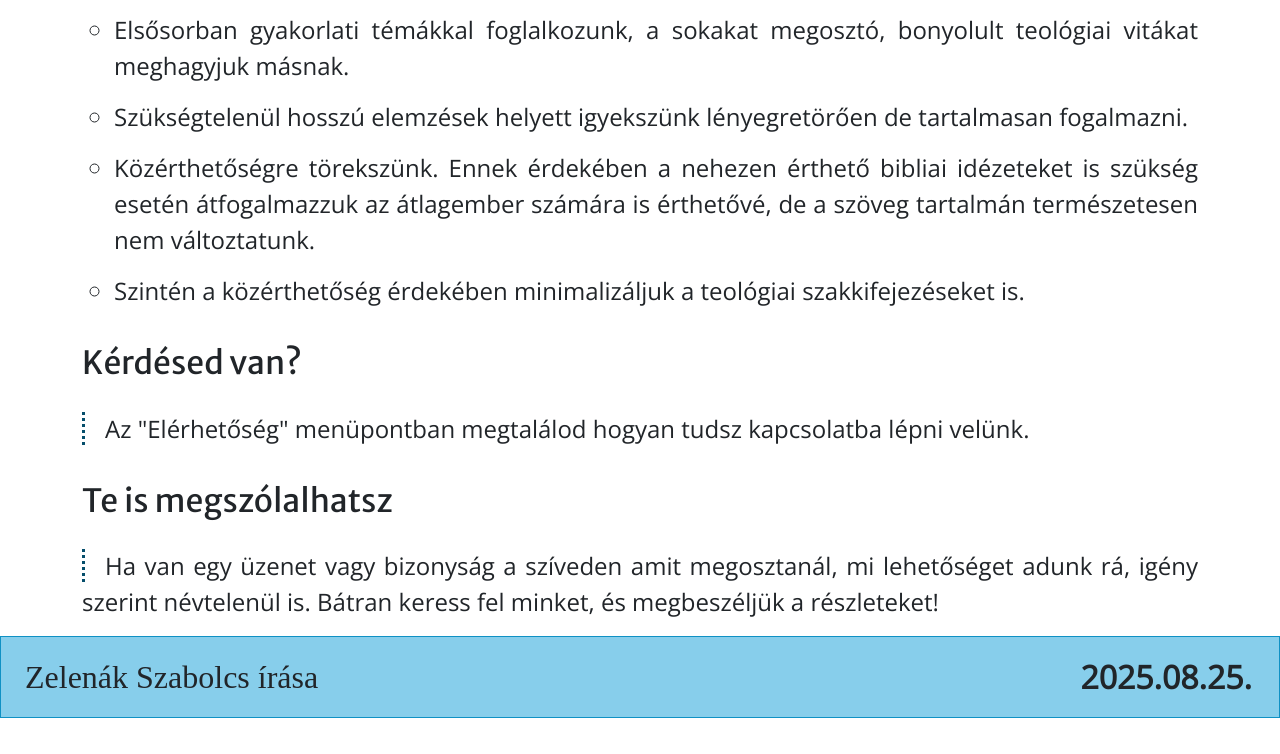
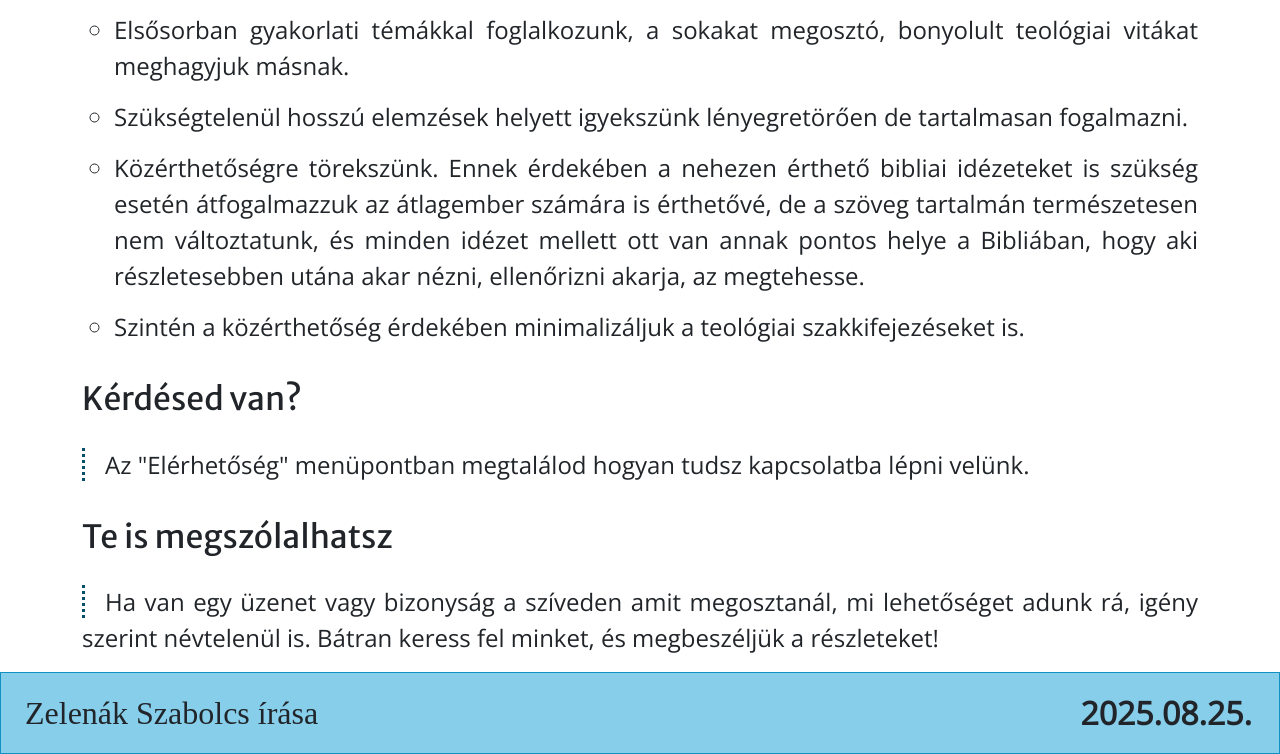
Before and after one commit to ZSzabolcs/UnknownBaptist, a plain HTML site: page index.html in a window 1280 px wide. Shown: the part 3649-4403 px from the top of the page. Before the commit the page ends 4367 px from the top, so only its background shows below. Drawn offline with nearby package versions, Linux system fonts and the light colour scheme; a web font is replaced by a local one.

Commit message:
Add files via upload

```diff
--- a/index.html
+++ b/index.html
@@ -174,7 +174,7 @@
                 Szükségtelenül hosszú elemzések helyett igyekszünk lényegretörően de tartalmasan fogalmazni.
             </li>
             <li>
-                Közérthetőségre törekszünk. Ennek érdekében a nehezen érthető bibliai idézeteket is szükség esetén átfogalmazzuk az átlagember számára is érthetővé, de a szöveg tartalmán természetesen nem változtatunk.
+                Közérthetőségre törekszünk. Ennek érdekében a nehezen érthető bibliai idézeteket is szükség esetén átfogalmazzuk az átlagember számára is érthetővé, de a szöveg tartalmán természetesen nem változtatunk, és minden idézet mellett ott van annak pontos helye a Bibliában, hogy aki részletesebben utána akar nézni, ellenőrizni akarja, az megtehesse.
             </li>
             <li>
                 Szintén a közérthetőség érdekében minimalizáljuk a teológiai szakkifejezéseket is.
```
